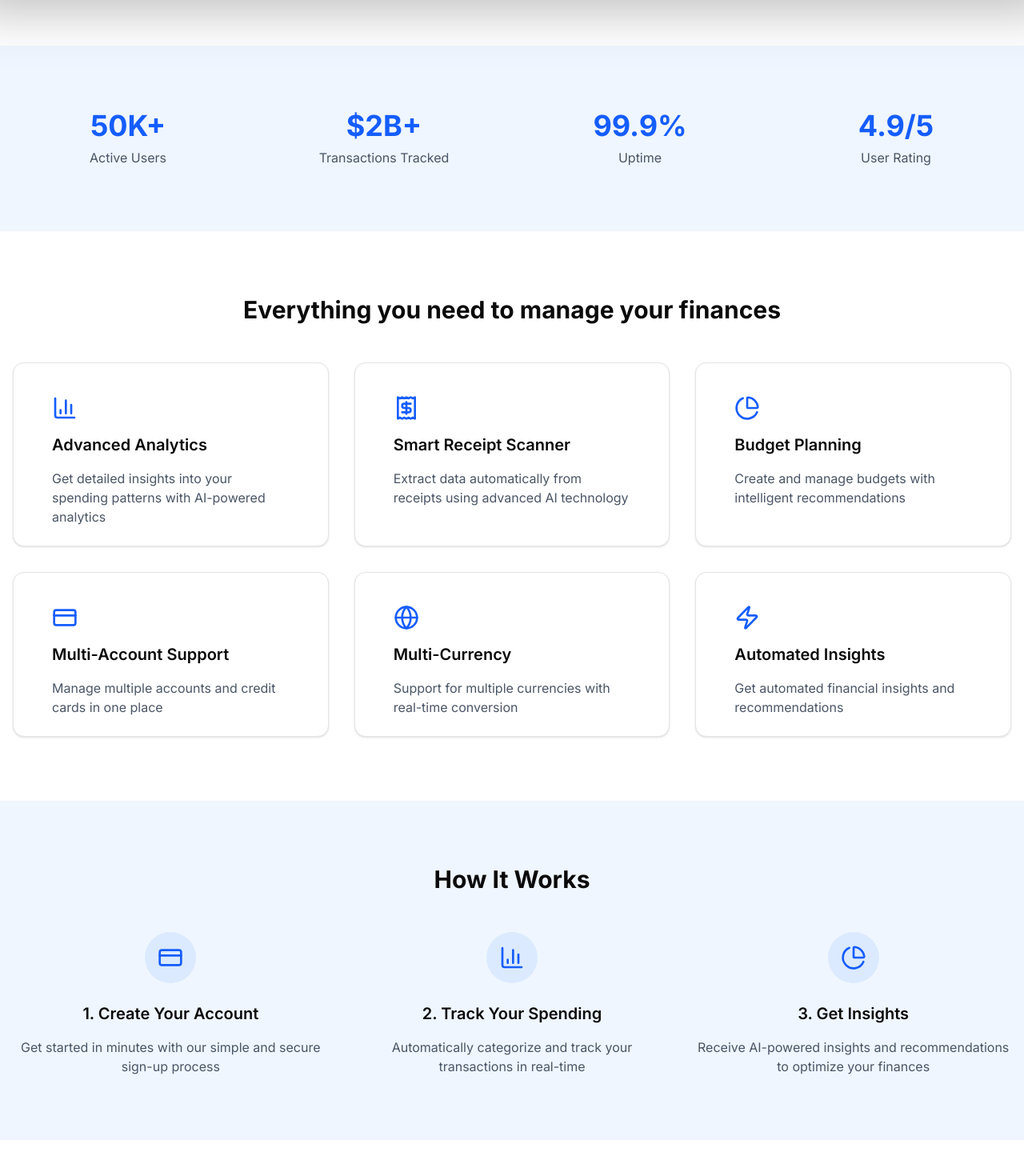
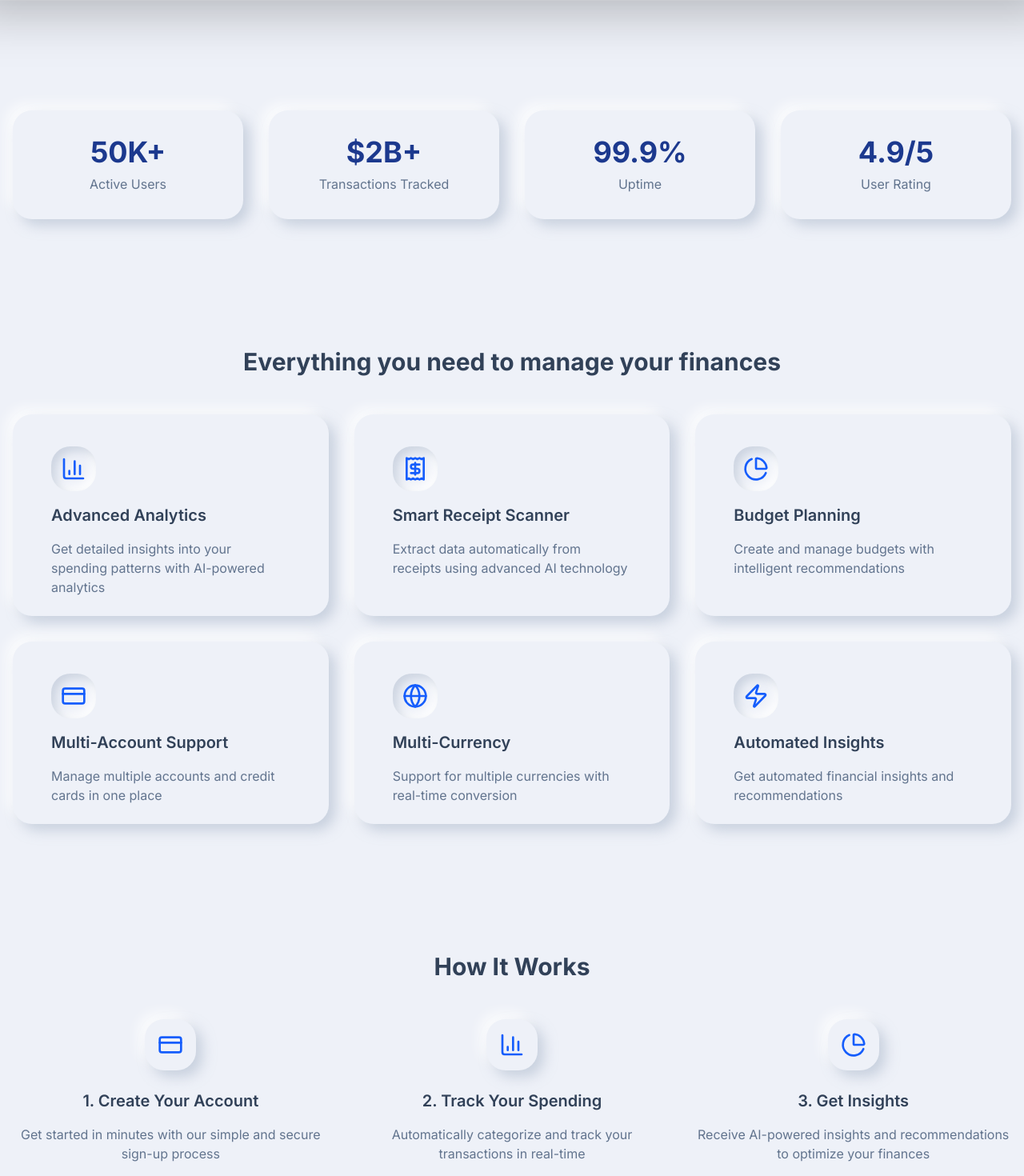
Before and after one commit to gyanranjan17/FinTrack---Expense-Manager, a Next.js app: page / in a window 1280 px wide. Shown: the part 1260-2730 px from the top of the page at 80% size. Built offline with nearby package versions, Linux system fonts and the light colour scheme; no server answers.

Commit message:
UI Changes

```diff
--- a/app/(main)/account/[id]/page.jsx
+++ b/app/(main)/account/[id]/page.jsx
@@ -17,7 +17,7 @@ const AccountsPage = async ({params}) => {
         <div className = "space-y-8 px-5">
             <div className = "flex gap-4 items-end justify-between">
                 <div>
-                    <h1 className = "text-3xl sm:text-4xl font-bold capitalize text-sky-800">{account.name}</h1>
+                    <h1 className = "text-3xl sm:text-4xl font-bold capitalize gradient-title">{account.name}</h1>
                     <p className="text-sky-900">{(account.isDefault) ? `${account.type.charAt(0) + account.type.slice(1).toLowerCase()} Account - Default` : `${account.type.charAt(0) + account.type.slice(1).toLowerCase()} Account` }  </p>
                 </div>
 
--- a/app/(main)/dashboard/layout.js
+++ b/app/(main)/dashboard/layout.js
@@ -5,7 +5,7 @@ import { BarLoader } from 'react-spinners';
 const DashboardLayout = () => {
   return (
     <div className='px-5 mb-8'>
-      <h1 className="text-4xl font-bold text-sky-800">
+      <h1 className="text-4xl font-bold gradient-title">
           Dashboard
       </h1>
 
--- a/app/(main)/layout.js
+++ b/app/(main)/layout.js
@@ -2,7 +2,7 @@ import React from 'react'
 
 const MainLayout = ({children}) => {
   return (
-    <div className="container mx-auto my-32">{children}</div>
+    <div className="container mx-auto my-32 ">{children}</div>
   )
 }
 
--- a/app/globals.css
+++ b/app/globals.css
@@ -123,11 +123,11 @@
 
 @layer utilities{
   .gradient{
-    @apply bg-gradient-to-br from-blue-600 to-purple-600;
+    @apply bg-gradient-to-br from-sky-700 to-gray-800;
   }
 
   .gradient-title{
-    @apply bg-gradient-to-br from-blue-600 to-purple-600 font-extrabold tracking-tighter pr-2 pb-2 text-transparent bg-clip-text;
+    @apply bg-gradient-to-br from-sky-700 to-gray-800 font-extrabold tracking-tighter pr-2 pb-2 text-transparent bg-clip-text;
   }
 }
 
--- a/app/layout.js
+++ b/app/layout.js
@@ -15,10 +15,10 @@ export default function RootLayout({ children }) {
   return (
     <ClerkProvider>
       <html lang="en">
-        <body className={`${inter.className}`}>
+        <body className={`${inter.className} bg-[#eef1f8]`}>
           {/* header */}
           <Header/>
-          <main className="min-h-screen">
+          <main className="min-h-screen bg-[#eef1f8]">
             {children}
           </main>
           <Toaster richColors/>
--- a/app/page.jsx
+++ b/app/page.jsx
@@ -5,36 +5,54 @@ import { featuresData, howItWorksData, statsData, testimonialsData } from "@/dat
 import Image from "next/image";
 import Link from "next/link";
 
+// ── Claymorphism helpers ──────────────────────────────────────────────
+// Soft "puffy" shadow: light source top-left, dark shadow bottom-right,
+// light shadow top-left, plus a soft inner highlight.
+const clay =
+  "shadow-[8px_8px_16px_rgba(163,177,198,0.5),-8px_-8px_16px_rgba(255,255,255,0.8)] rounded-3xl";
+const clayInset =
+  "shadow-[inset_6px_6px_12px_rgba(163,177,198,0.45),inset_-6px_-6px_12px_rgba(255,255,255,0.9)] rounded-3xl";
+const clayButton =
+  "rounded-2xl shadow-[6px_6px_12px_rgba(163,177,198,0.55),-6px_-6px_12px_rgba(255,255,255,0.85)] active:shadow-[inset_4px_4px_8px_rgba(163,177,198,0.5),inset_-4px_-4px_8px_rgba(255,255,255,0.9)] transition-all duration-200";
 
 export default function Home() {
-  return (<div className = "mt-40 block">
-      <HeroSection/>
+  return (
+    <div className="pt-40 block bg-[#eef1f8]">
+      <HeroSection />
 
-      <section className = "py-20 bg-blue-50">
-        <div className = "container mx-auto px-4">
-          <div className = "grid grid-cols-2 md:grid-cols-4 gap-8">
-            {statsData.map((stat,index)=>(
-              <div key ={index} className = "text-center">
-                <div className = "text-4xl font-bold text-blue-600 mb-2">{stat.value}</div>
-                <div className="text-gray-600">{stat.label}</div>
+      <section className="py-20 bg-[#eef1f8]">
+        <div className="container mx-auto px-4">
+          <div className="grid grid-cols-2 md:grid-cols-4 gap-8">
+            {statsData.map((stat, index) => (
+              <div
+                key={index}
+                className={`${clay} bg-[#eef1f8] p-8 text-center`}
+              >
+                <div className="text-4xl font-bold text-blue-900 mb-2">{stat.value}</div>
+                <div className="text-slate-500">{stat.label}</div>
               </div>
             ))}
           </div>
         </div>
       </section>
 
-      <section className = "py-20">
-        <div className= "container mx-auto px-4">
-          <h2 className = "text-3xl font-bold text-center mb-12">
+      <section className="py-20 bg-[#eef1f8]">
+        <div className="container mx-auto px-4">
+          <h2 className="text-3xl font-bold text-center mb-12 text-slate-700">
             Everything you need to manage your finances
           </h2>
-          <div className = "grid grid-cols-1 md:grid-cols-2 lg:grid-cols-3 gap-8">
-            {featuresData.map((feature,index)=>(
-              <Card key={index} className = "p-6">
-                <CardContent className = "space-y-4 pt-4">
+          <div className="grid grid-cols-1 md:grid-cols-2 lg:grid-cols-3 gap-8">
+            {featuresData.map((feature, index) => (
+              <Card
+                key={index}
+                className={`${clay} bg-[#eef1f8] p-6 border-none`}
+              >
+                <CardContent className="space-y-4 pt-4">
+                  <div className={`${clayInset} w-14 h-14 flex items-center justify-center text-violet-500 bg-[#eef1f8]`}>
                     {feature.icon}
-                  <h3 className = "text-xl font-semibold">{feature.title}</h3>
-                  <p className = "text-gray-600">{feature.description}</p>
+                  </div>
+                  <h3 className="text-xl font-semibold text-slate-700">{feature.title}</h3>
+                  <p className="text-slate-500">{feature.description}</p>
                 </CardContent>
               </Card>
             ))}
@@ -42,52 +60,55 @@ export default function Home() {
         </div>
       </section>
 
-      <section className = "py-20 bg-blue-50">
-        <div className= "container mx-auto px-4">
-          <h2 className = "text-3xl font-bold text-center mb-12">
+      <section className="py-20 bg-[#eef1f8]">
+        <div className="container mx-auto px-4">
+          <h2 className="text-3xl font-bold text-center mb-12 text-slate-700">
             How It Works
           </h2>
-          <div className = "grid grid-cols-1 md:grid-cols-2 lg:grid-cols-3 gap-8">
-            {howItWorksData.map((step,index)=>(
+          <div className="grid grid-cols-1 md:grid-cols-2 lg:grid-cols-3 gap-8">
+            {howItWorksData.map((step, index) => (
               <div key={index} className="text-center">
-                <div className= "w-16 h-16 bg-blue-100 flex rounded-full items-center justify-center mx-auto mb-6">
+                <div
+                  className={`${clay} w-16 h-16 flex items-center justify-center mx-auto mb-6 bg-[#eef1f8] text-violet-500`}
+                >
                   {step.icon}
                 </div>
-                <h3 className="text-xl font-semibold mb-4">{step.title}</h3>
-                <p className="text-gray-600">{step.description}</p>
+                <h3 className="text-xl font-semibold mb-4 text-slate-700">{step.title}</h3>
+                <p className="text-slate-500">{step.description}</p>
               </div>
             ))}
           </div>
         </div>
       </section>
 
-      <section className = "py-20">
-        <div className= "container mx-auto px-4">
-          <h2 className = "text-3xl font-bold text-center mb-12">
+      <section className="py-20 bg-[#eef1f8]">
+        <div className="container mx-auto px-4">
+          <h2 className="text-3xl font-bold text-center mb-12 text-slate-700">
             What our Users Say
           </h2>
-          <div className = "grid grid-cols-1 lg:grid-cols-3 gap-8">
-            {testimonialsData.map((testimonial,index)=>(
-              <Card key={index} className = "p-6">
-                <CardContent className = "pt-4">
+          <div className="grid grid-cols-1 lg:grid-cols-3 gap-8">
+            {testimonialsData.map((testimonial, index) => (
+              <Card
+                key={index}
+                className={`${clay} bg-[#eef1f8] p-6 border-none`}
+              >
+                <CardContent className="pt-4">
                   <div className="flex items-center mb-4">
+                    <div className={`${clay} p-1 rounded-full`}>
                       <Image
-                      src = {testimonial.image}
-                      alt = {testimonial.name}
+                        src={testimonial.image}
+                        alt={testimonial.name}
                         width={40}
                         height={40}
-                      className= "rounded-full"
+                        className="rounded-full"
                       />
+                    </div>
                     <div className="ml-4">
-                      <div className = "font-semibold">
-                        {testimonial.name}
-                      </div>
-                      <div className = "text-sm text-gray-600">
-                        {testimonial.role}
+                      <div className="font-semibold text-slate-700">{testimonial.name}</div>
+                      <div className="text-sm text-slate-500">{testimonial.role}</div>
                     </div>
                   </div>
-                  </div>
-                  <p className="text-gray-600">{testimonial.quote}</p>
+                  <p className="text-slate-500">{testimonial.quote}</p>
                 </CardContent>
               </Card>
             ))}
@@ -95,23 +116,25 @@ export default function Home() {
         </div>
       </section>
 
-      <section className = "py-20 bg-blue-600">
-        <div className= "container mx-auto px-4 text-center">
-          <h2 className = "text-3xl font-bold text-white mb-4">
+      <section className="py-20 bg-[#eef1f8]">
+        <div className="container mx-auto px-4 text-center">
+          <div className={`${clay} bg-gradient-to-br from-sky-700 to-gray-800 p-12 mx-auto max-w-4xl`}>
+            <h2 className="text-3xl font-bold text-white mb-4 drop-shadow-sm">
               Ready to take control of your finances?
             </h2>
-          <p className="text-blue-100 mb-8 max-w-2xl mx-auto">
+            <p className="text-violet-50 mb-8 max-w-2xl mx-auto">
               Join thousands of users who trust FinTrack to manage their money smarter.
             </p>
             <Link href="/dashboard">
               <Button
-              size = "lg"
-              className = "bg-white text-blue-600 hover:bg-blue-50 animate-bounce hover:cursor-pointer hover:scale-110 transition-transform duration-300"
+                size="lg"
+                className={`${clayButton} bg-[#eef1f8] text-violet-600 hover:bg-white hover:scale-105`}
               >
                 Start Free Trial
               </Button>
             </Link>
           </div>
+        </div>
       </section>
     </div>
   );
--- a/components/Header.jsx
+++ b/components/Header.jsx
@@ -10,7 +10,7 @@ const Header = async () => {
   await checkUser();
   return (
     <div className="fixed top-0 w-full bg-white/80 backdrop-blur-md z-50 border-b">
-        <nav className="w-full px-4 py-4 flex items-center justify-between">
+        <nav className="w-full px-4 py-4 flex items-center justify-between absolute top-0 left-0 bg-transparent">
           <Link href="/">
             <Image
               src={"/logo.png"}
--- a/components/hero.jsx
+++ b/components/hero.jsx
@@ -28,7 +28,7 @@ const HeroSection = () => {
     <div className="pb-20 px-4">
         <div className="container mx-auto text-center">
             <h1 className="text-5xl md:textxt-8xl lg:text-[105px] pb-6 gradient gradient-title">
-                Manage your Finances <br/> with Intelligence
+                Financial Clarity <br/> Powered by AI
             </h1>
             <p className="text-xl text-gray-600 mb-8 max-w-2xl mx-auto">
                 An AI powered personal finance management tool that helps you track your expenses, create budgets, and achieve your financial goals with ease.
```
Also changed, not shown: public/banner.jpeg, public/logo.png. Lines whose indentation alone changed are shown as unchanged.
